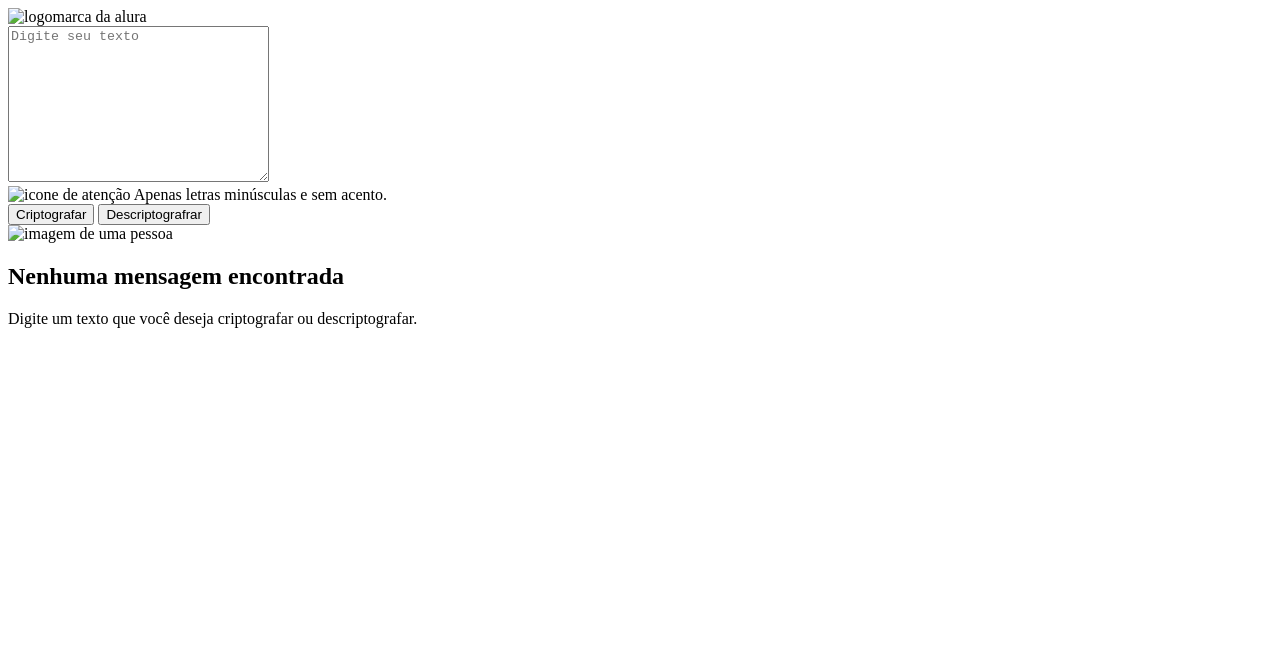
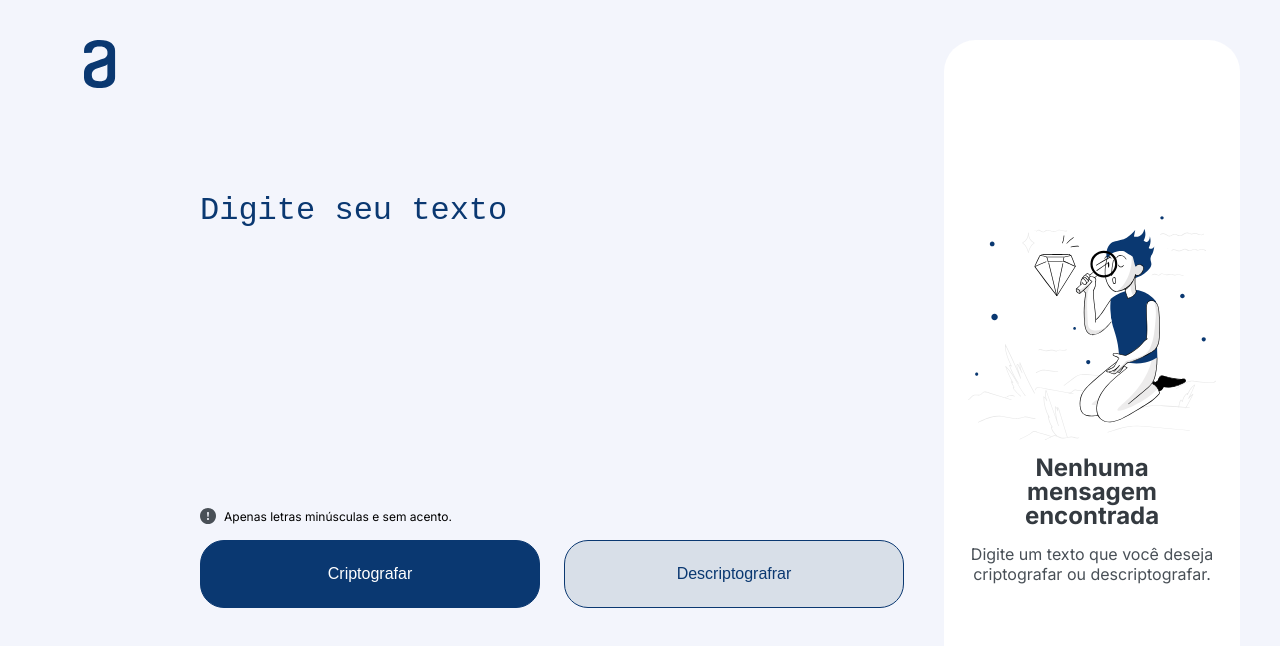
Before and after one commit to SousaNetto/decodificador-de-texto, a plain HTML site: page index.html in a window 1280 px wide. Drawn offline with Linux system fonts and the light colour scheme; the site is published under a folder, as on GitHub Pages, so addresses that start at the root find nothing.

Commit message:
adjusting the html

```diff
--- a/index.html
+++ b/index.html
@@ -4,17 +4,17 @@
     <meta charset="UTF-8">
     <meta name="viewport" content="width=device-width, initial-scale=1.0">
     <title>Decodificador de texto</title>
-    <link rel="stylesheet" href="/css/style.css">
+    <link rel="stylesheet" href="css/style.css">
 </head>
 <body>
     <header>
-        <img class="logo__alura" src="/assets/images/logo-alura.svg" alt="logomarca da alura">
+        <img class="logo__alura" src="assets/images/logo-alura.svg" alt="logomarca da alura">
     </header>
     <main>
         <section class="section__input">
                 <textarea class="textarea__input" name="text_input" id="area-text" cols="30" rows="10" placeholder="Digite seu texto"></textarea>
                 <div class="warning__text">
-                    <img src="/assets/images/icon-attention.svg" alt="icone de atenção">
+                    <img src="assets/images/icon-attention.svg" alt="icone de atenção">
                     <span>Apenas letras minúsculas e sem acento.</span>
                 </div>
                 <div class="input__buttons">
@@ -24,11 +24,11 @@
         </section>
 
         <section class="section__right" id="section-output">
-            <img class="img__people" src="/assets/images/img-people.svg" alt="imagem de uma pessoa">
+            <img class="img__people" src="assets/images/img-people.svg" alt="imagem de uma pessoa">
             <h2 class="right__text-warning">Nenhuma mensagem encontrada</h2>
             <p class="right__text-smaller">Digite um texto que você deseja criptografar ou descriptografar.</p>
         </section>
     </main>
-    <script src="/js/script.js"></script>
+    <script src="js/script.js"></script>
 </body>
 </html>
```
